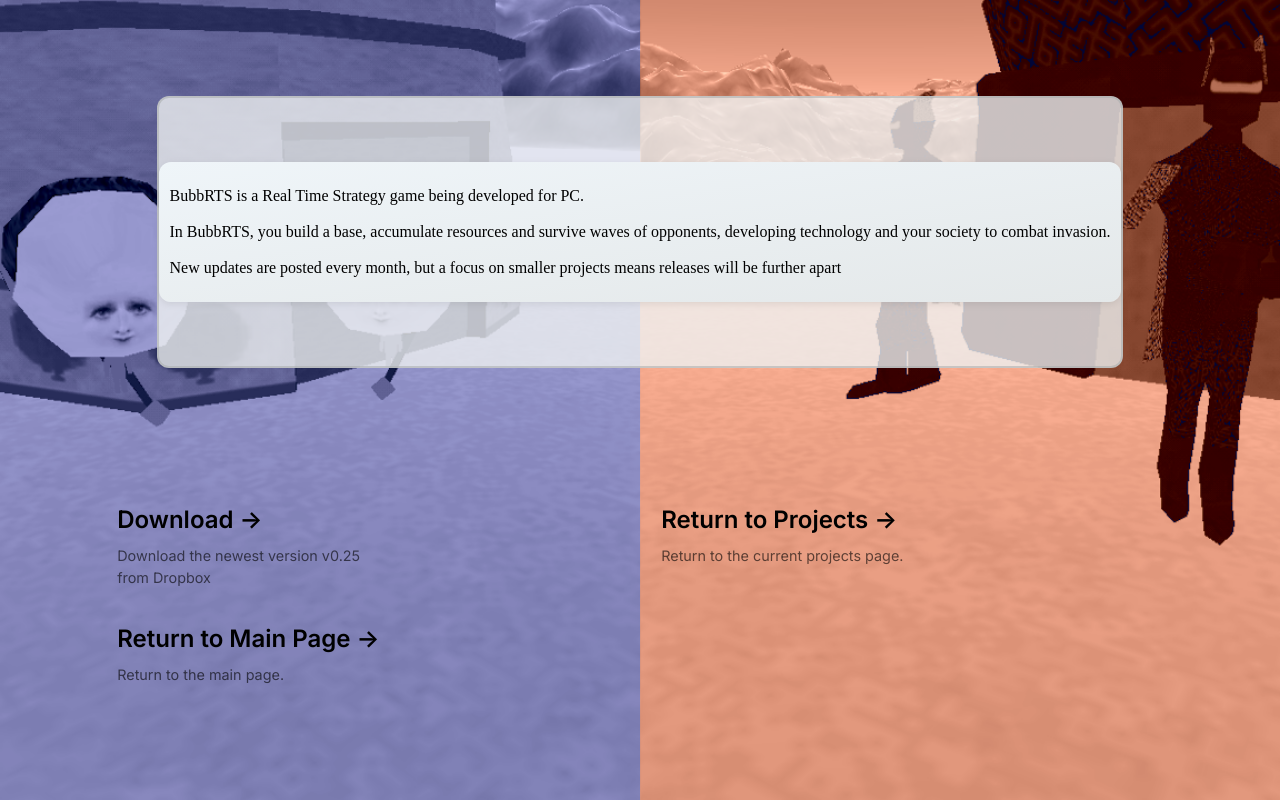
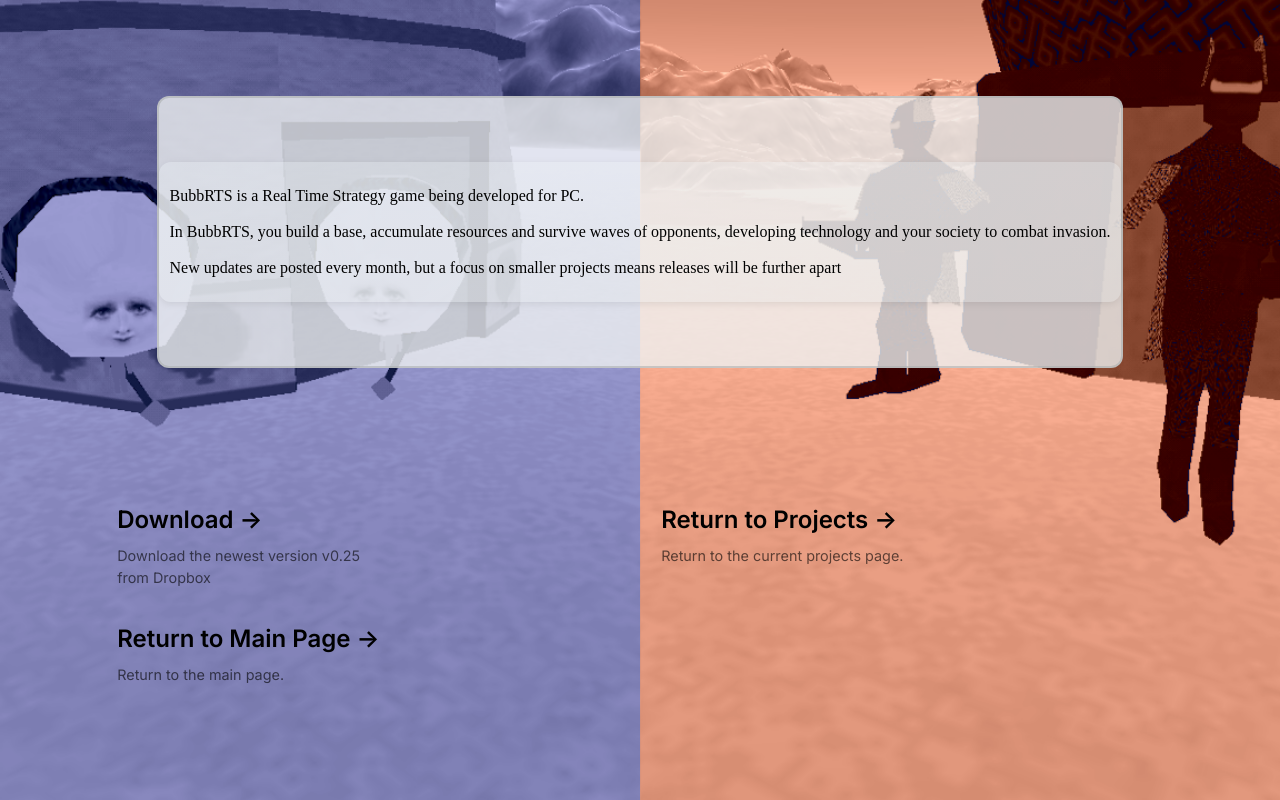
Before and after one commit to tribubb/tribubb.github.io, a Next.js app: page /BubbRTS/bubbRTSLanding in a window 1280 px wide. Built offline with nearby package versions, Linux system fonts and the light colour scheme.

Commit message:
css p transparency

```diff
--- a/src/pages/JobApplications/CVCLJA928354.tsx
+++ b/src/pages/JobApplications/CVCLJA928354.tsx
@@ -15,7 +15,6 @@ export default function Home() {
         <link rel="icon" href="/favicon.ico" />
       </Head>
       <main className={styles.main}>
-
         <div className={styles.center}>
             <div className={styles.basicBorder}>
                 <p>You have reached the Job Application Portal. This has been started on the 4th of April to monitor new application statuses.</p><br/>
--- a/src/styles/BubbRTS.module.css
+++ b/src/styles/BubbRTS.module.css
@@ -118,7 +118,7 @@
     box-shadow: 0px 2px 8px -1px #0000001a;
     display: block;
     border-radius: var(--border-radius);
-    background: linear-gradient( to bottom right, rgba(var(--tile-start-rgb), 1), rgba(var(--tile-end-rgb), 1) );
+    background: linear-gradient( to bottom right, rgba(var(--tile-start-rgb), 0.3), rgba(var(--tile-end-rgb), 0.3) );
     padding: 25px 10px;
 }
 
--- a/src/styles/Home.module.css
+++ b/src/styles/Home.module.css
@@ -109,7 +109,7 @@
     box-shadow: 0px 2px 8px -1px #0000001a;
     display: block;
     border-radius: var(--border-radius);
-    background: linear-gradient( to bottom right, rgba(var(--tile-start-rgb), 1), rgba(var(--tile-end-rgb), 1) );
+    background: linear-gradient( to bottom right, rgba(var(--tile-start-rgb), 0.3), rgba(var(--tile-end-rgb), 0.3) );
     padding: 25px 10px;
 }
 
```
